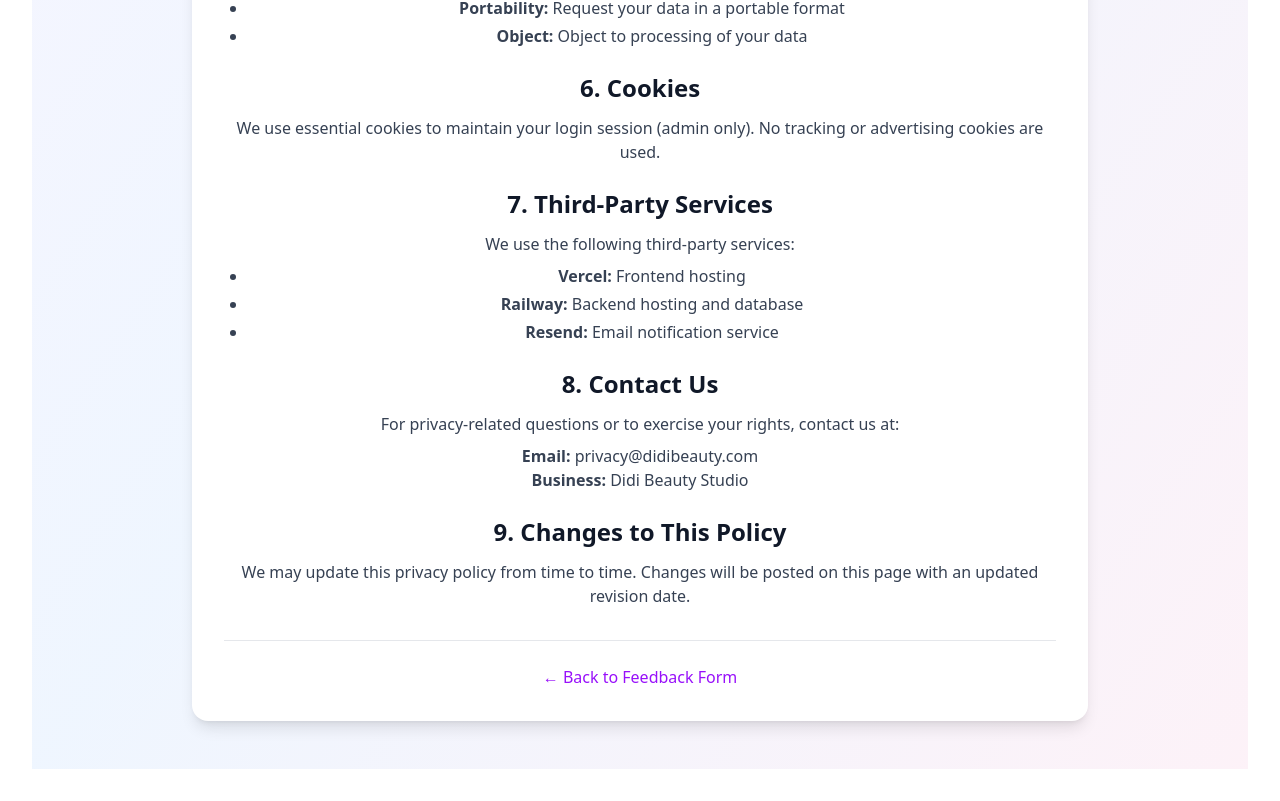
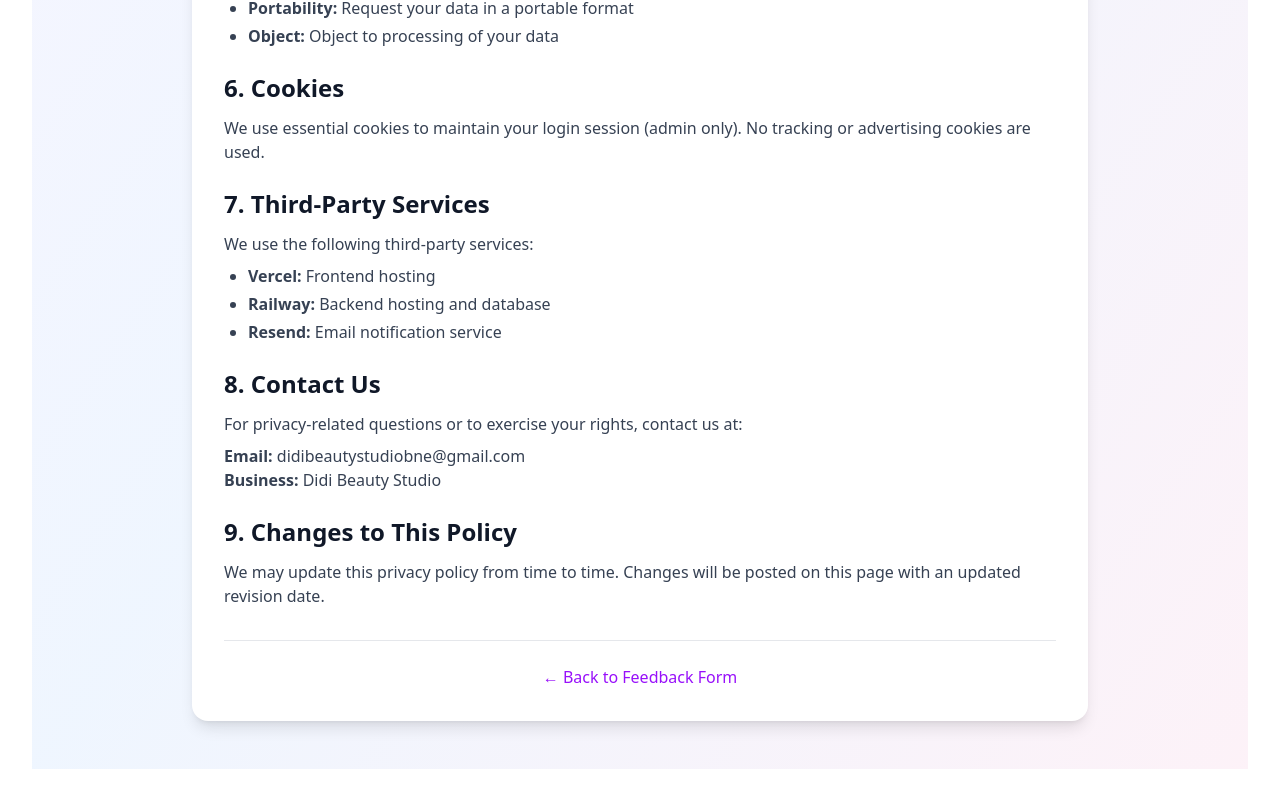
Before and after one commit to alexYooDev/EventDraw, a React (Vite) app in the folder frontend/: page /privacy in a window 1280 px wide. Shown: the part 1052-1853 px from the top of the page. Built offline with nearby package versions, Linux system fonts and the light colour scheme; no server answers.

Commit message:
style: Left-align privacy policy text for better readability

```diff
--- a/frontend/src/pages/PrivacyPolicy.tsx
+++ b/frontend/src/pages/PrivacyPolicy.tsx
@@ -12,7 +12,7 @@ export default function PrivacyPolicy() {
         </div>
 
         {/* Content */}
-        <div className="prose max-w-none">
+        <div className="prose max-w-none text-left">
           <section className="mb-6">
             <h2 className="text-2xl font-semibold text-gray-900 mb-3">1. Information We Collect</h2>
             <p className="text-gray-700 mb-2">When you submit feedback through our platform, we collect:</p>
@@ -87,7 +87,7 @@ export default function PrivacyPolicy() {
               For privacy-related questions or to exercise your rights, contact us at:
             </p>
             <p className="text-gray-700 mt-2">
-              <strong>Email:</strong> privacy@didibeauty.com<br />
+              <strong>Email:</strong> didibeautystudiobne@gmail.com<br />
               <strong>Business:</strong> Didi Beauty Studio
             </p>
           </section>
```
